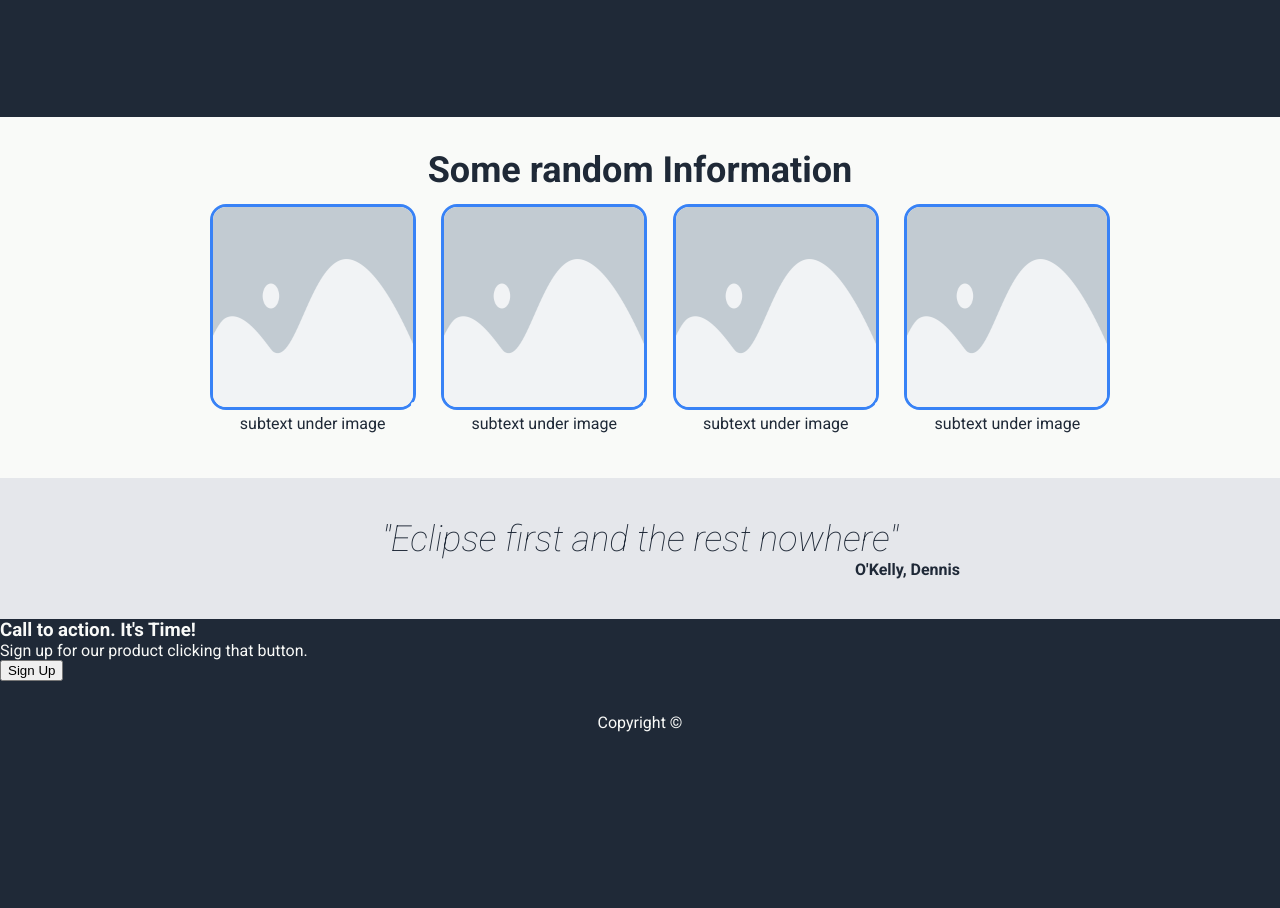
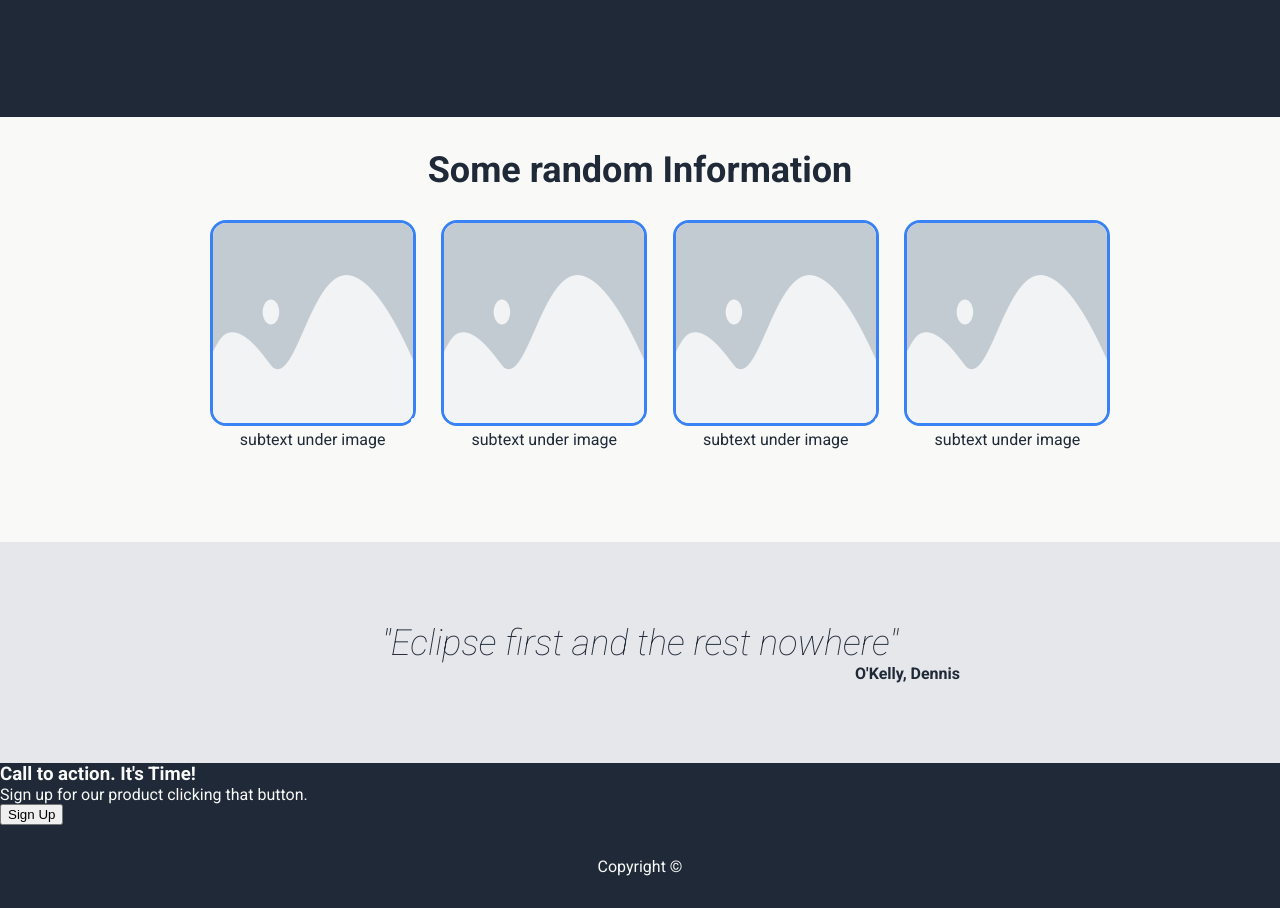
Before and after one commit to Edgarfsb/html-css-website, a plain HTML site: page index.html in a window 1280 px wide. Shown: the part 742-1650 px from the top of the page. Before the commit the page ends 1506 px from the top, so only its background shows below. Drawn offline with Linux system fonts and the light colour scheme.

Commit message:
minor padding fixes home page
added some padding fixes to the information element and quote element

```diff
--- a/main.css
+++ b/main.css
@@ -92,13 +92,14 @@ footer {
   display: flex;
   align-items: center;
   flex-direction: column;
-  padding: 4vh 2vw;
+  padding: 4vh 2vw 10vh;
 }
 
 .information-title {
   color: #1F2937;
   font-size: 36px;
   font-weight: bolder;
+  padding-bottom: 2vh;
 }
 
 .information-element ul {
@@ -127,7 +128,7 @@ footer {
 .home {
   display: flex;
   flex-direction: column;
-  padding: 5vh 25vw;
+  padding: 10vh 25vw;
 }
 
 .home .quote-text {
```
